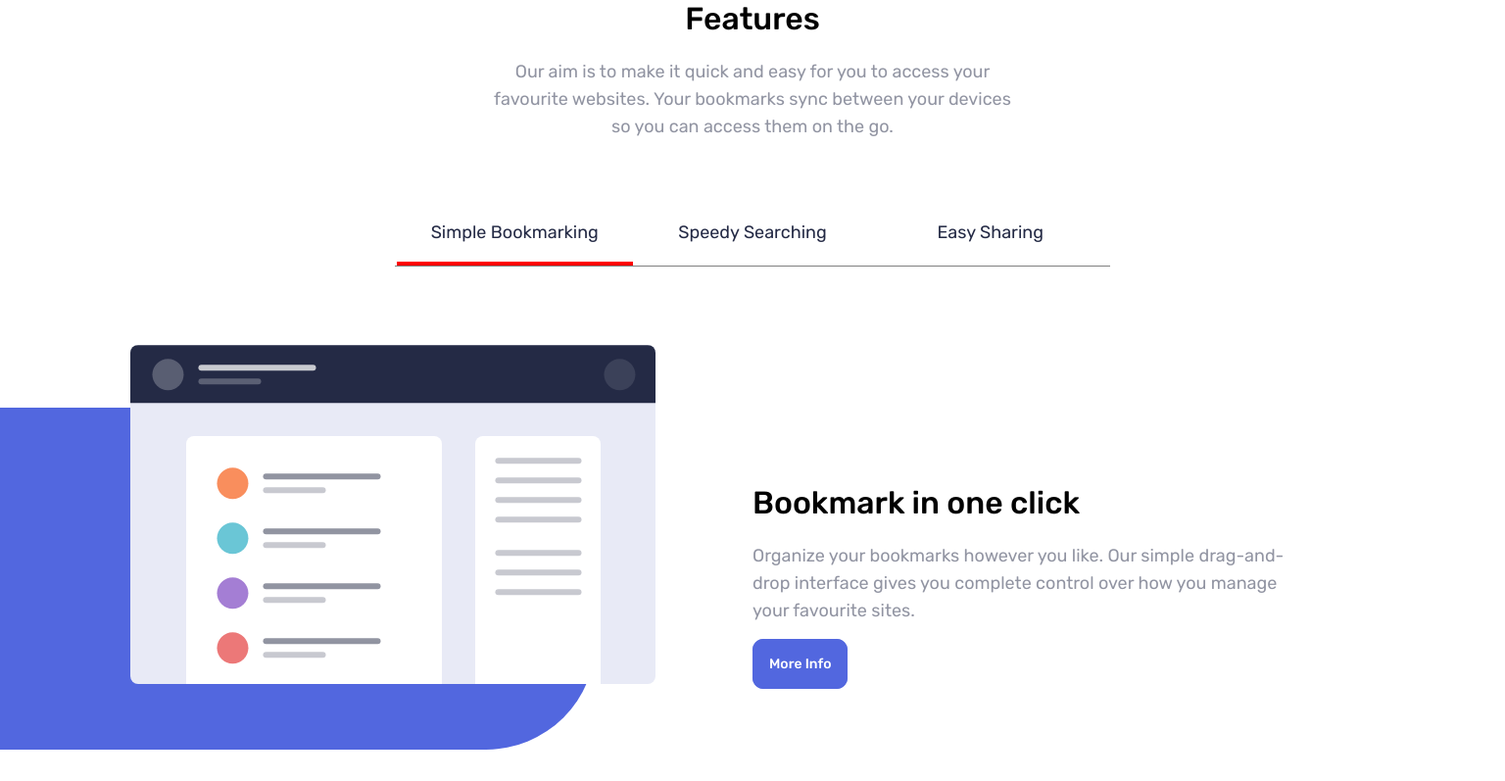
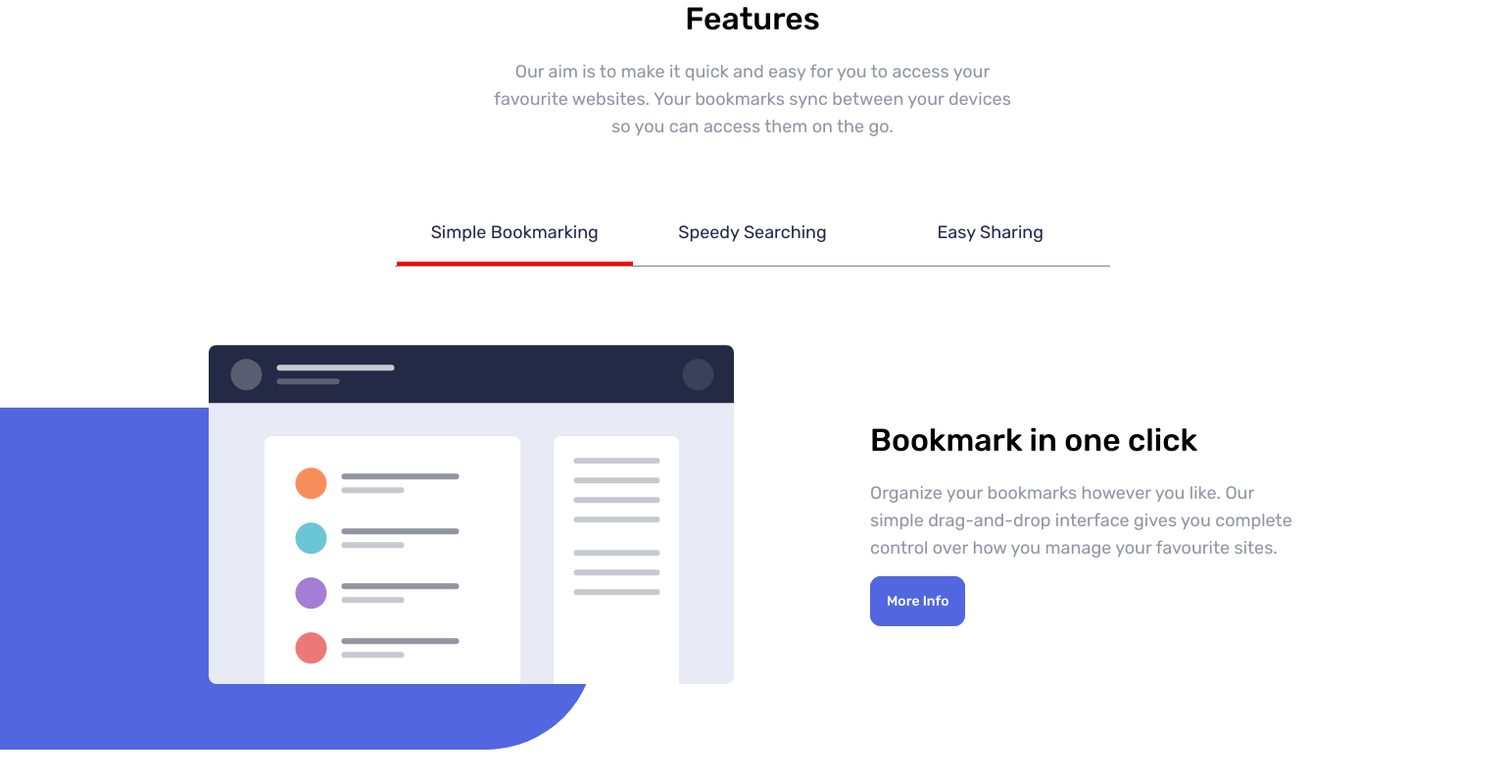
Before and after one commit to webstormcam/Bookmark_Landing_Page, a plain HTML site: page index.html in a window 1536 px wide. Shown: the part 768-1565 px from the top of the page at 98% size. Drawn offline with Linux system fonts and the light colour scheme.

Commit message:
Just gotta fix the middle

```diff
--- a/styles.css
+++ b/styles.css
@@ -478,6 +478,7 @@ p {
 
     #middle-top {
         max-width: 1110px;
+
     }
 }
 
@@ -523,7 +524,7 @@ p {
         max-width: 536px;
         width: 536px;
         position: relative;
-        left: -5rem;
+        left: 0rem;
         top: -2rem;
     }
 
@@ -546,6 +547,9 @@ p {
 
     #middle-top-words {
         margin-left: 0rem;
+        position: relative;
+        padding-left: 7.5rem;
+        top: -4rem
     }
 
     .big-blue-object {
@@ -554,6 +558,11 @@ p {
         left: 13rem;
     }
 
+    #middle-top {
+        justify-content: space-between;
+        width: 100%;
+    }
+
     .big-blue-object-2 {
         right: 10rem;
         width: 3000px;
```
